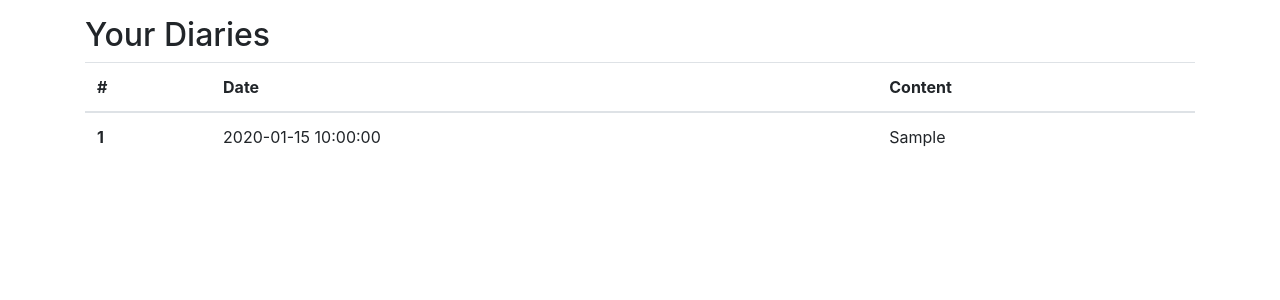
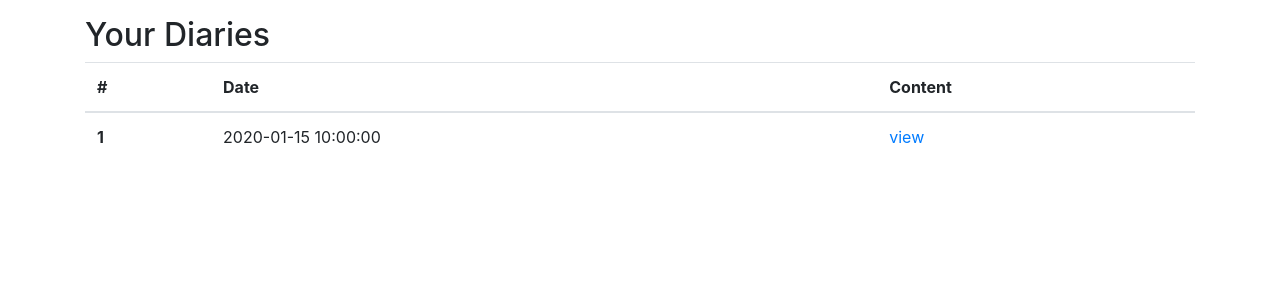
Before and after one commit to majidansari786/E-diary, a Flask app: template templates/your_diaries.html in a window 1280 px wide. Shown: the part 56-356 px from the top of the page. Run offline with Flask 2, Linux system fonts and the light colour scheme; the template is opened without the code that fills it: values that come from a table or form of the project are taken from there, others are empty; tables that the repository leaves empty hold one stand-in row (values such as "Sample post"); some libraries are stand-ins or nearby versions.

Commit message:
Improve UI

```diff
--- a/templates/your_diaries.html
+++ b/templates/your_diaries.html
@@ -48,7 +48,7 @@
                     <tr>
                         <th scope="row">{{ loop.index }}</th>
                         <td>{{ diary.date_created }}</td>
-                        <td>{{ diary.diary_data }}</td>
+                        <td><a href="/diary/user/{{diary.created_by}}/{{diary.id}}">view</a></td>
                     </tr>
                     {% endfor %}
                 </tbody>
```
